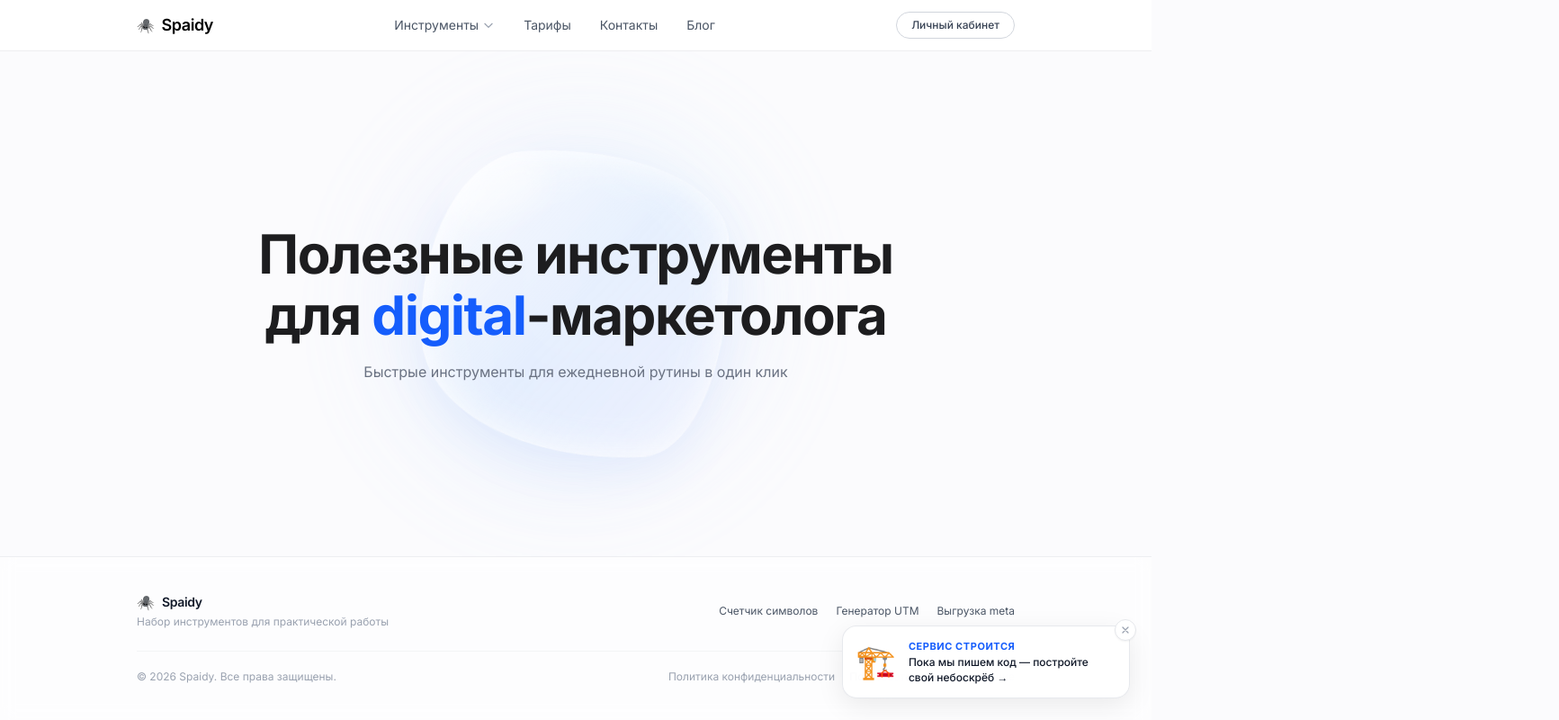
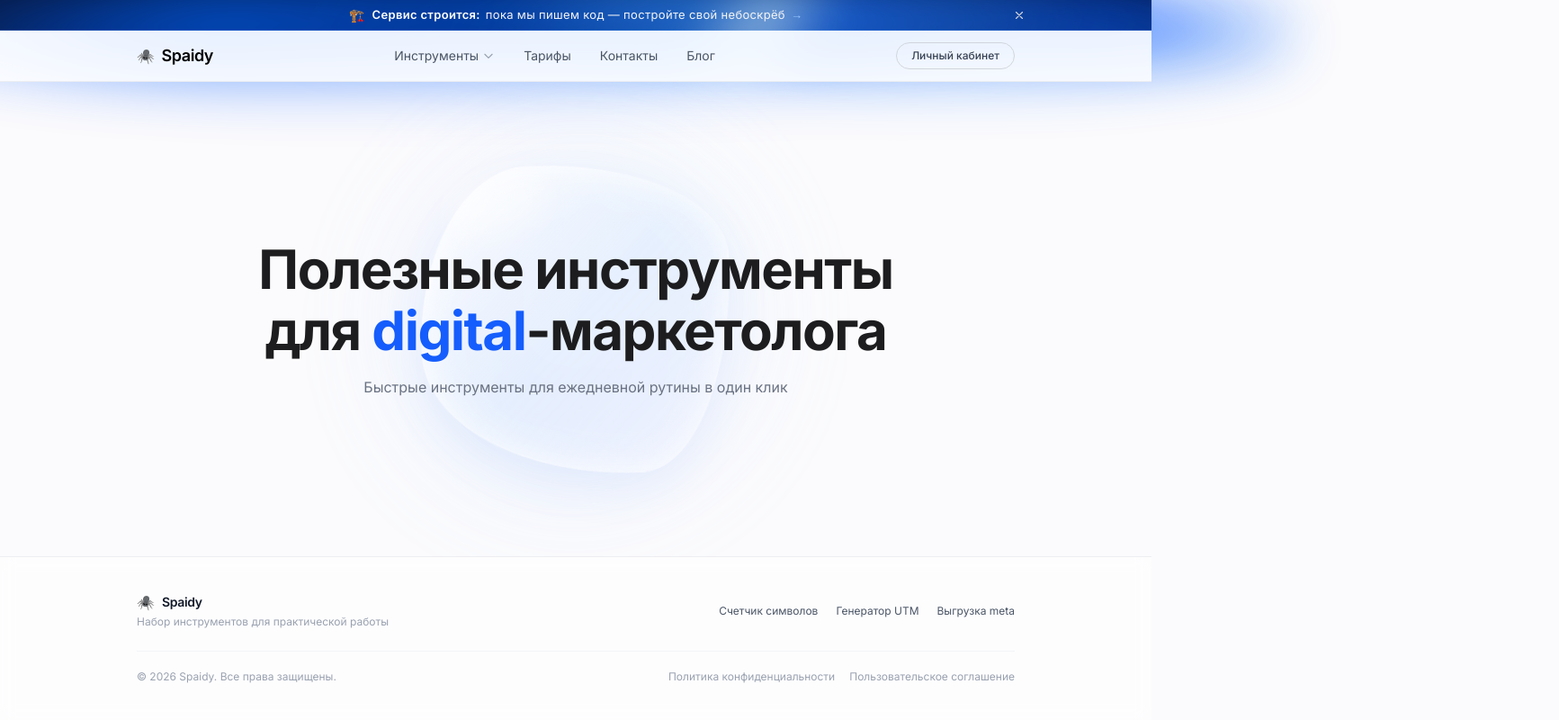
Before and after one commit to kubinevtimur1-design/spidee-tools, a Next.js app: page / in a window 1280 px wide. Shown: the whole page at 90% size, 1733 px wide, since content can reach past the window. Built offline with nearby package versions, Linux system fonts and the light colour scheme.

Commit message:
перенес плажку с игрой наверх

```diff
--- a/app/game-banner.tsx
+++ b/app/game-banner.tsx
@@ -1,71 +1,190 @@
+
 "use client";
 
-import React, { useState, useEffect } from "react";
+import React, { useState } from "react";
 import Link from "next/link";
 import { usePathname } from "next/navigation";
 
 export default function GameBanner() {
-  const [isVisible, setIsVisible] = useState(false);
+  const [isVisible, setIsVisible] = useState(true);
   const pathname = usePathname();
 
-  useEffect(() => {
-    // Не показываем баннер на странице самой игры
-    if (pathname === "/game") {
-      setIsVisible(false);
-      return;
+  if (pathname === "/game" || !isVisible) return null;
+
+  return (
+    <>
+      <style jsx>{`
+        .aurora-banner {
+          position: relative;
+          isolation: isolate;
+          background: #07142f;
+          border-bottom: 1px solid rgba(96, 165, 250, 0.25);
+          color: white;
         }
 
-    // Проверяем, не закрывал ли пользователь плашку ранее
-    const isDismissed = sessionStorage.getItem("spidee_game_dismissed");
-    if (!isDismissed) {
-      const timer = setTimeout(() => setIsVisible(true), 1500);
-      return () => clearTimeout(timer);
+        .aurora-glow {
+          position: absolute;
+          z-index: 0;
+          pointer-events: none;
+          left: -8%;
+          right: -8%;
+          top: -25px;
+          height: calc(100% + 85px);
+          border-radius: 50%;
+          filter: blur(32px);
+          will-change: transform, opacity;
+          background:
+            radial-gradient(
+              ellipse 35% 100% at 22% 25%,
+              rgba(0, 102, 255, 0.95) 0%,
+              rgba(0, 91, 255, 0.55) 38%,
+              transparent 100%
+            ),
+            radial-gradient(
+              ellipse 35% 110% at 55% 0%,
+              rgba(55, 145, 255, 0.95) 0%,
+              rgba(0, 100, 255, 0.5) 42%,
+              transparent 100%
+            ),
+            radial-gradient(
+              ellipse 30% 100% at 88% 25%,
+              rgba(0, 80, 255, 0.9) 0%,
+              rgba(36, 126, 255, 0.4) 45%,
+              transparent 100%
+            );
+          animation: electricAurora 9s ease-in-out infinite alternate;
         }
-  }, [pathname]);
 
-  const handleClose = (e: React.MouseEvent) => {
-    e.preventDefault();
-    e.stopPropagation();
-    setIsVisible(false);
-    sessionStorage.setItem("spidee_game_dismissed", "true");
-  };
+        .aurora-ribbon {
+          position: absolute;
+          z-index: 0;
+          pointer-events: none;
+          left: -10%;
+          top: -15px;
+          width: 120%;
+          height: calc(100% + 55px);
+          background: linear-gradient(
+            110deg,
+            transparent 10%,
+            rgba(0, 92, 255, 0.08) 24%,
+            rgba(49, 137, 255, 0.55) 38%,
+            rgba(190, 225, 255, 0.9) 43%,
+            rgba(38, 117, 255, 0.65) 48%,
+            rgba(0, 76, 255, 0.12) 65%,
+            transparent 82%
+          );
+          filter: blur(24px);
+          opacity: 0.65;
+          transform: translateX(-25%) skewX(-12deg);
+          animation: electricFlow 8s ease-in-out infinite alternate;
+        }
 
-  if (!isVisible) return null;
+        .banner-content {
+          position: relative;
+          z-index: 2;
+        }
 
-  return (
+        .banner-link {
+          text-shadow: 0 1px 12px rgba(37, 99, 235, 0.45);
+        }
+
+        .banner-arrow {
+          color: #93c5fd;
+          transition: transform 200ms ease;
+        }
+
+        .banner-link:hover .banner-arrow {
+          transform: translateX(3px);
+        }
+
+        @keyframes electricAurora {
+          0% {
+            transform: translate3d(-3%, -4px, 0) scale(1, 0.95);
+            opacity: 0.75;
+          }
+          50% {
+            transform: translate3d(2%, 7px, 0) scale(1.05, 1.08);
+            opacity: 1;
+          }
+          100% {
+            transform: translate3d(-1%, 2px, 0) scale(1.02, 1);
+            opacity: 0.85;
+          }
+        }
+
+        @keyframes electricFlow {
+          0% {
+            transform: translateX(-35%) skewX(-12deg);
+            opacity: 0.3;
+          }
+          50% {
+            opacity: 0.85;
+          }
+          100% {
+            transform: translateX(35%) skewX(-12deg);
+            opacity: 0.55;
+          }
+        }
+
+        @media (prefers-reduced-motion: reduce) {
+          .aurora-glow,
+          .aurora-ribbon {
+            animation: none;
+          }
+        }
+      `}</style>
+
       <aside
-      aria-label="Мини-игра на время разработки"
-      className="fixed bottom-4 left-4 right-4 sm:left-auto sm:right-6 sm:bottom-6 z-40 max-w-sm sm:max-w-xs animate-in fade-in slide-in-from-bottom-4 duration-300"
+        aria-label="Анонс разработки и игры"
+        className="aurora-banner relative z-50 w-full select-none overflow-visible px-4 py-2"
       >
-      <div className="relative group bg-white/90 backdrop-blur-xl border border-gray-200/90 rounded-2xl p-3.5 shadow-[0_8px_30px_rgb(0,0,0,0.08)] hover:shadow-[0_8px_30px_rgb(0,0,0,0.12)] transition-all duration-200">
-        {/* Кнопка закрытия */}
-        <button
-          onClick={handleClose}
-          className="absolute -top-2 -right-2 w-6 h-6 bg-white border border-gray-200 rounded-full flex items-center justify-center text-gray-400 hover:text-gray-700 hover:scale-105 shadow-xs transition-all focus:outline-none"
-          title="Скрыть уведомление"
+        <div className="aurora-glow" aria-hidden="true" />
+        <div className="aurora-ribbon" aria-hidden="true" />
+
+        <div className="banner-content max-w-5xl mx-auto flex items-center justify-center text-xs sm:text-[13px] font-normal tracking-wide">
+          <Link
+            href="/game"
+            className="banner-link group flex items-center justify-center gap-2 text-center text-zinc-100 hover:text-white transition-colors"
           >
-          <svg className="w-3 h-3" fill="none" viewBox="0 0 24 24" stroke="currentColor">
-            <path strokeLinecap="round" strokeLinejoin="round" strokeWidth={2.5} d="M6 18L18 6M6 6l12 12" />
-          </svg>
-        </button>
-
-        <Link href="/game" className="flex items-center gap-3.5">
-          {/* Крупный эмодзи без фона и рамки */}
-          <span className="text-3xl sm:text-4xl leading-none shrink-0 group-hover:scale-110 transition-transform">
+            <span className="text-sm leading-none shrink-0 group-hover:scale-110 transition-transform">
               🏗️
             </span>
 
-          {/* Текстовый блок без пульсирующей точки */}
-          <div className="space-y-0.5 pr-1">
-            <span className="block text-[11px] font-bold uppercase tracking-wider text-blue-600">
-              Сервис строится
+            <span className="flex items-center gap-1.5 flex-wrap justify-center">
+              <span className="font-semibold text-white">
+                Сервис строится:
               </span>
-            <p className="text-xs font-medium text-gray-900 leading-snug">
-              Пока мы пишем код — постройте свой небоскрёб →
-            </p>
-          </div>
+              <span>
+                пока мы пишем код — постройте свой небоскрёб
+              </span>
+              <span className="banner-arrow inline-block font-medium">
+                →
+              </span>
+            </span>
           </Link>
+
+          <button
+            onClick={() => setIsVisible(false)}
+            className="absolute right-0 sm:right-2 p-1 text-zinc-300 hover:text-white hover:bg-white/10 rounded-md transition-colors focus:outline-none focus-visible:ring-2 focus-visible:ring-blue-400"
+            title="Скрыть"
+            aria-label="Закрыть уведомление"
+          >
+            <svg
+              className="w-3.5 h-3.5"
+              fill="none"
+              viewBox="0 0 24 24"
+              stroke="currentColor"
+            >
+              <path
+                strokeLinecap="round"
+                strokeLinejoin="round"
+                strokeWidth={2}
+                d="M6 18L18 6M6 6l12 12"
+              />
+            </svg>
+          </button>
         </div>
       </aside>
+    </>
   );
 }
--- a/app/globals.css
+++ b/app/globals.css
@@ -25,3 +25,24 @@ body {
 .animate-morph {
   animation: morph 9s ease-in-out infinite;
 }
+@keyframes darkShimmer {
+  0% {
+    background-position: 200% 0;
+  }
+  100% {
+    background-position: -200% 0;
+  }
+}
+
+.animate-dark-shimmer {
+  background: linear-gradient(
+    90deg,
+    #121214 0%,
+    #1c1c21 25%,
+    #2e2e36 50%,
+    #1c1c21 75%,
+    #121214 100%
+  );
+  background-size: 200% 100%;
+  animation: darkShimmer 6s linear infinite;
+}
--- a/app/layout.tsx
+++ b/app/layout.tsx
@@ -80,6 +80,9 @@ export default function RootLayout({
       <body
         className={`${inter.className} min-h-screen bg-[#fbfbfd] text-[#1d1d1f] flex flex-col selection:bg-blue-500 selection:text-white`}
       >
+        {/* Плавающая плашка с мини-игрой */}
+        <GameBanner />
+
         {/* Адаптивная навигация с подсказками */}
         <Navbar />
 
@@ -89,8 +92,6 @@ export default function RootLayout({
         {/* Интерактивный подвал с подсказками */}
         <Footer />
 
-        {/* Плавающая плашка с мини-игрой */}
-        <GameBanner />
       </body>
     </html>
   );
```
Lines whose indentation alone changed are shown as unchanged.
